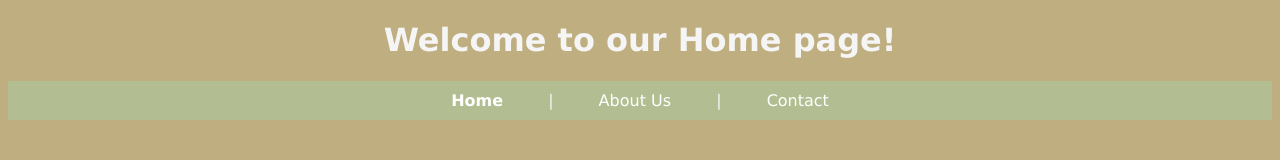
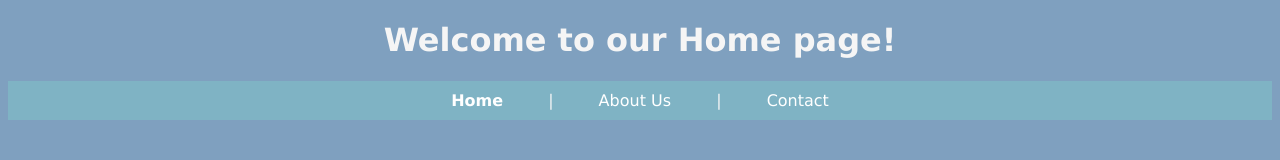
Before and after one commit to steven1096-godaddy/ecsrepo, a plain HTML site: page site-assets/index.html in a window 1280 px wide. Drawn offline with Linux system fonts and the light colour scheme.

Commit message:
updating

```diff
--- a/site-assets/styles.css
+++ b/site-assets/styles.css
@@ -1,7 +1,7 @@
 body {
   text-align: center;
   color: whitesmoke;
-  background-color: rgba(128, 94, 0, 0.5);
+  background-color: rgba(0, 66, 128, 0.5);
   font-family: Verdana, Geneva, Tahoma, sans-serif;
 }
 
```
Also changed, not shown: 1 other file.
